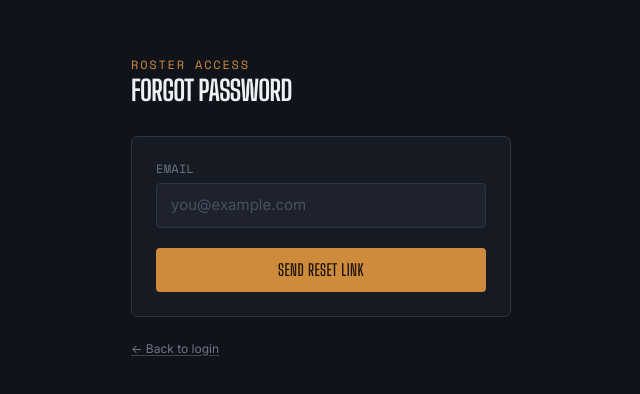
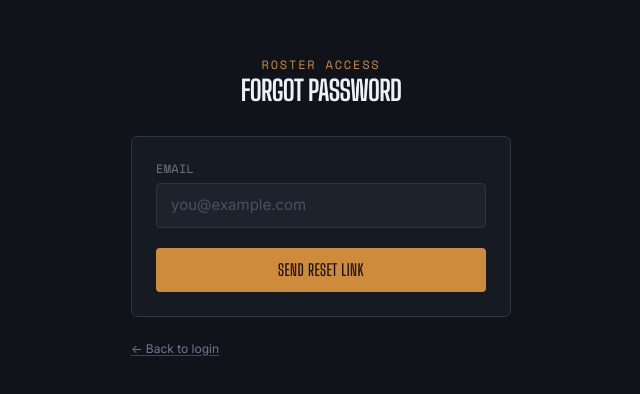
Before and after one commit to Chucky75b/player-development, a Next.js app: page /forgot-password in a window 1280 px wide. Shown: the part 192-586 px from the top of the page, without its empty margins (319-959 px from the left). Built offline with nearby package versions, Linux system fonts and the light colour scheme.

Commit message:
UI forgot

```diff
--- a/app/(auth)/forgot-password/page.tsx
+++ b/app/(auth)/forgot-password/page.tsx
@@ -5,7 +5,7 @@ export default function ForgotPasswordPage() {
   return (
     <main className="flex min-h-screen items-center justify-center px-6 py-16">
       <div className="w-full max-w-[380px]">
-        <div className="mb-8 flex flex-col gap-1">
+        <div className="mb-8 flex flex-col gap-1 text-center">
           <span className="font-data text-xs uppercase tracking-[0.15em] text-[var(--color-court)]">
             Roster Access
           </span>
```
